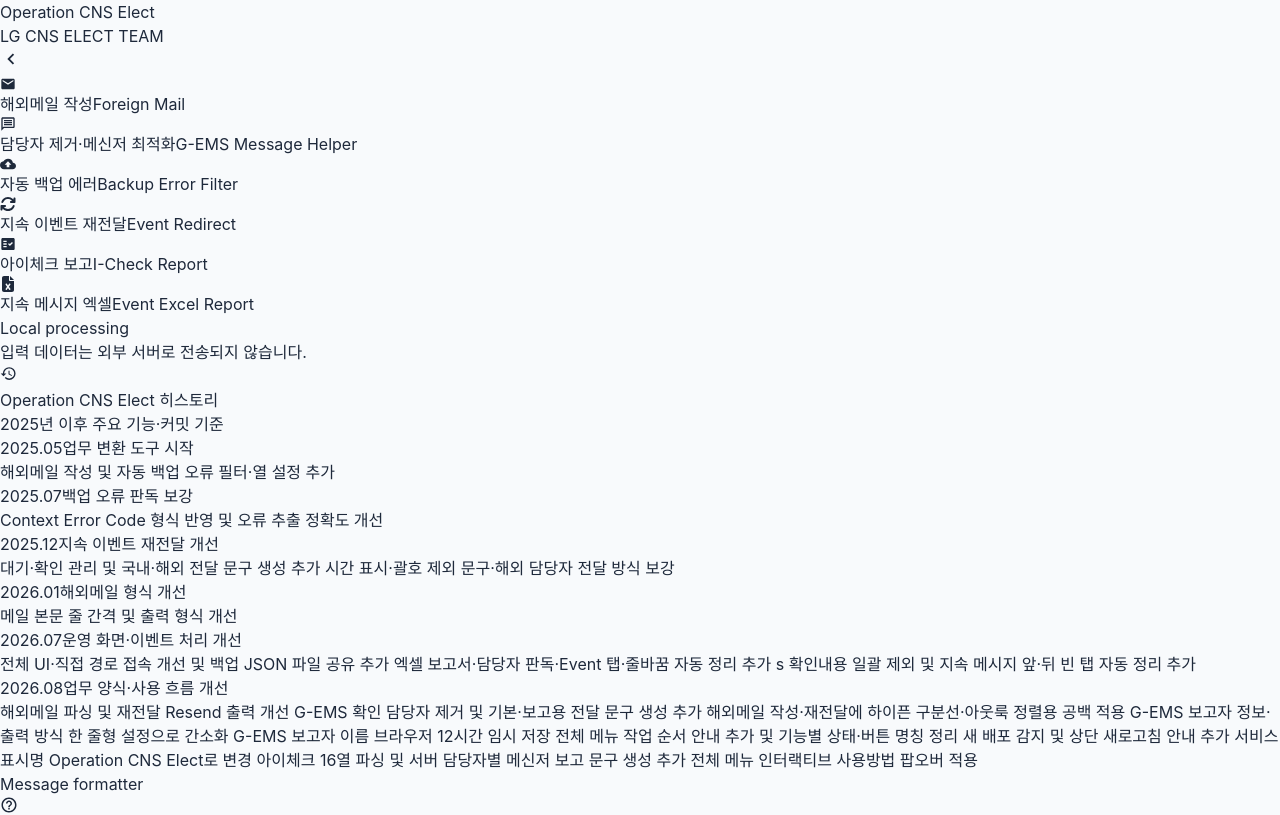
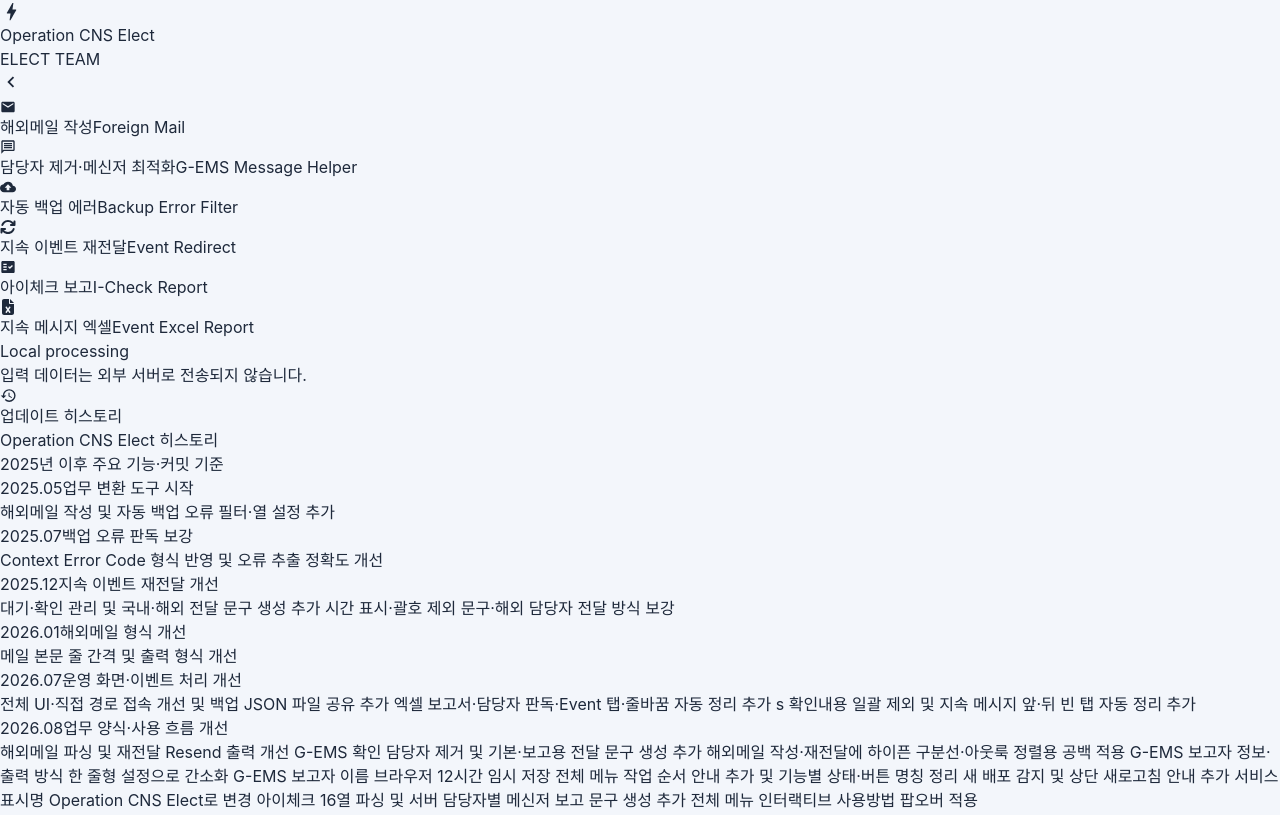
Before and after one commit to chipmunk-dev/Operation-entec, a React (Vite) app: page /foreign-mail in a window 1280 px wide. Shown: the top 815 px of the page. Built offline with nearby package versions, Linux system fonts and the light colour scheme.

Commit message:
style: modernize application interface

```diff
--- a/src/App.jsx
+++ b/src/App.jsx
@@ -15,19 +15,23 @@
 import PersistentEventExcel from './pages/PersistentEventExcel';
 
 function App() {
-  const [isMenuOpen, setIsMenuOpen] = useState(true);
+  const [isMenuOpen, setIsMenuOpen] = useState(() =>
+    typeof window === 'undefined'
+      ? true
+      : window.matchMedia('(min-width: 1024px)').matches,
+  );
 
   return (
     <Router>
-      <div className="min-h-screen bg-slate-50">
+      <div className="app-canvas min-h-screen">
         <Navbar isOpen={isMenuOpen} setIsOpen={setIsMenuOpen} />
         <div
-          className={`flex min-h-screen flex-col transition-[margin] duration-300 ${
-            isMenuOpen ? 'ml-64' : 'ml-[72px]'
+          className={`app-content flex min-h-screen flex-col transition-[margin] duration-300 ${
+            isMenuOpen ? 'ml-[92px] lg:ml-[276px]' : 'ml-[92px]'
           }`}
         >
           <AppUpdateBanner />
-          <main className="flex-1">
+          <main className="relative z-10 flex-1">
             <Routes>
               <Route path="/" element={<Navigate to="/foreign-mail" replace />} />
               <Route path="/foreign-mail" element={<ForeignMail />} />
@@ -40,7 +44,7 @@
             </Routes>
           </main>
 
-          <footer className="border-t border-slate-200 bg-white px-6 py-6">
+          <footer className="app-footer relative z-10 mx-4 mb-4 rounded-2xl border border-white/80 bg-white/70 px-6 py-5 shadow-sm backdrop-blur-xl sm:mx-6 lg:mx-8">
             <div className="mx-auto flex max-w-[1440px] flex-col gap-4 text-xs text-slate-500 lg:flex-row lg:items-end lg:justify-between">
               <div className="space-y-1.5">
                 <p className="font-semibold text-slate-700">
--- a/src/components/AppUpdateBanner.jsx
+++ b/src/components/AppUpdateBanner.jsx
@@ -11,11 +11,11 @@
   return (
     <div
       role="alert"
-      className="sticky top-0 z-30 border-b border-blue-200 bg-blue-50/95 px-4 py-3 shadow-sm backdrop-blur sm:px-6"
+      className="sticky top-3 z-30 mx-4 mt-3 rounded-2xl border border-blue-200/80 bg-white/90 px-4 py-3 shadow-[0_16px_40px_rgba(37,99,235,0.14)] backdrop-blur-xl sm:mx-6 lg:mx-8"
     >
       <div className="mx-auto flex max-w-[1440px] flex-col gap-3 sm:flex-row sm:items-center sm:justify-between">
         <div className="flex items-start gap-3">
-          <span className="mt-0.5 grid h-8 w-8 shrink-0 place-items-center rounded-full bg-blue-100 text-blue-700">
+          <span className="mt-0.5 grid h-9 w-9 shrink-0 place-items-center rounded-xl bg-gradient-to-br from-blue-600 to-cyan-500 text-white shadow-md shadow-blue-200">
             <FaArrowsRotate aria-hidden="true" />
           </span>
           <div>
--- a/src/components/Navbar.jsx
+++ b/src/components/Navbar.jsx
@@ -1,6 +1,7 @@
 import PropTypes from 'prop-types';
 import {
   MdBackup,
+  MdBolt,
   MdEmail,
   MdHistory,
   MdMenu,
@@ -97,48 +98,68 @@
 
 const Navbar = ({ isOpen, setIsOpen }) => (
   <aside
-    className={`fixed inset-y-0 left-0 z-40 flex flex-col border-r border-slate-800 bg-slate-950 text-white transition-[width] duration-300 ${
-      isOpen ? 'w-64' : 'w-[72px]'
+    className={`fixed bottom-3 left-3 top-3 z-40 flex flex-col rounded-[28px] border border-white/10 bg-slate-950/95 text-white shadow-[0_28px_80px_rgba(15,23,42,0.28)] backdrop-blur-2xl transition-[width] duration-300 ${
+      isOpen ? 'w-[252px]' : 'w-[68px]'
     }`}
   >
-    <div className="flex h-20 items-center justify-between border-b border-slate-800 px-4">
-      <div className={`min-w-0 transition-opacity ${isOpen ? 'opacity-100' : 'opacity-0'}`}>
+    <div
+      aria-hidden="true"
+      className="pointer-events-none absolute inset-0 overflow-hidden rounded-[28px]"
+    >
+      <span className="absolute -right-16 -top-20 h-52 w-52 rounded-full bg-blue-500/20 blur-3xl" />
+      <span className="absolute -bottom-20 -left-16 h-44 w-44 rounded-full bg-cyan-500/10 blur-3xl" />
+      <span className="absolute inset-0 bg-[linear-gradient(145deg,rgba(255,255,255,0.06),transparent_38%)]" />
+    </div>
+
+    <div className="relative z-10 flex h-20 items-center justify-between border-b border-white/10 px-3.5">
+      <div className={`min-w-0 items-center gap-3 ${isOpen ? 'flex' : 'hidden'}`}>
+        <span className="grid h-10 w-10 shrink-0 place-items-center rounded-2xl bg-gradient-to-br from-blue-400 via-blue-500 to-cyan-400 text-white shadow-lg shadow-blue-950/40 ring-1 ring-white/20">
+          <MdBolt size={23} aria-hidden="true" />
+        </span>
+        <div className="min-w-0">
         {isOpen && (
           <>
-            <p className="truncate text-base font-bold tracking-tight">Operation CNS Elect</p>
-            <p className="mt-0.5 text-[11px] font-medium text-slate-500">LG CNS ELECT TEAM</p>
+              <p className="truncate text-sm font-bold tracking-tight text-white">
+                Operation CNS Elect
+              </p>
+              <p className="mt-1 text-[10px] font-bold tracking-[0.16em] text-blue-300/70">
+                ELECT TEAM
+              </p>
           </>
         )}
+        </div>
       </div>
       <button
         type="button"
         onClick={() => setIsOpen(!isOpen)}
-        className="grid h-10 w-10 shrink-0 place-items-center rounded-xl text-slate-400 transition hover:bg-slate-800 hover:text-white"
+        className="grid h-10 w-10 shrink-0 place-items-center rounded-2xl border border-white/5 bg-white/5 text-slate-400 transition hover:border-white/10 hover:bg-white/10 hover:text-white"
         aria-label={isOpen ? '메뉴 접기' : '메뉴 펼치기'}
       >
         {isOpen ? <MdOutlineChevronLeft size={22} /> : <MdMenu size={22} />}
       </button>
     </div>
 
-    <nav className="flex-1 space-y-2 overflow-x-hidden overflow-y-auto px-3 py-5">
+    <nav className="relative z-10 flex-1 space-y-2 overflow-x-hidden overflow-y-auto px-2.5 py-4">
       {menuItems.map(({ name, description, path, icon: Icon }) => (
         <NavLink
           key={path}
           to={path}
           title={!isOpen ? name : undefined}
           className={({ isActive }) =>
-            `group flex h-14 items-center rounded-xl transition ${
+            `group flex h-[58px] items-center rounded-2xl border transition-all duration-200 ${
               isActive
-                ? 'bg-blue-600 text-white shadow-lg shadow-blue-950/30'
-                : 'text-slate-400 hover:bg-slate-900 hover:text-white'
-            } ${isOpen ? 'gap-3 px-3' : 'justify-center'}`
+                ? 'border-blue-400/30 bg-gradient-to-r from-blue-600 to-blue-500 text-white shadow-lg shadow-blue-950/40'
+                : 'border-transparent text-slate-400 hover:border-white/10 hover:bg-white/[0.07] hover:text-white'
+            } ${isOpen ? 'gap-3 px-3' : 'justify-center px-0'}`
           }
         >
-          <Icon className="shrink-0 text-xl" />
+          <span className="grid h-9 w-9 shrink-0 place-items-center rounded-xl bg-white/[0.06] text-lg ring-1 ring-white/[0.06] transition group-hover:bg-white/10">
+            <Icon />
+          </span>
           {isOpen && (
             <span className="min-w-0">
               <span className="block truncate text-sm font-semibold">{name}</span>
-              <span className="mt-0.5 block truncate text-[11px] text-slate-400 group-[.active]:text-blue-100">
+              <span className="mt-0.5 block truncate text-[10px] font-medium tracking-wide text-slate-400 transition group-hover:text-slate-300">
                 {description}
               </span>
             </span>
@@ -148,32 +169,36 @@
     </nav>
 
     {isOpen && (
-      <div className="m-3 rounded-xl border border-slate-800 bg-slate-900/70 p-3">
-        <div className="flex items-center gap-2 text-xs font-semibold text-emerald-400">
-          <span className="h-2 w-2 rounded-full bg-emerald-400" />
+      <div className="relative z-10 mx-3 mb-3 rounded-2xl border border-emerald-400/10 bg-emerald-400/[0.06] p-3.5">
+        <div className="flex items-center gap-2 text-[11px] font-bold uppercase tracking-wider text-emerald-300">
+          <span className="relative flex h-2 w-2">
+            <span className="absolute inline-flex h-full w-full animate-ping rounded-full bg-emerald-400 opacity-50" />
+            <span className="relative inline-flex h-2 w-2 rounded-full bg-emerald-400" />
+          </span>
           Local processing
         </div>
-        <p className="mt-1.5 text-[11px] leading-4 text-slate-500">
+        <p className="mt-2 text-[11px] leading-4 text-slate-400">
           입력 데이터는 외부 서버로 전송되지 않습니다.
         </p>
       </div>
     )}
 
-    <div className="group relative flex justify-center px-3 pb-3">
+    <div className="group relative z-10 flex justify-center px-3 pb-3">
       <button
         type="button"
-        className="grid h-8 w-8 place-items-center rounded-lg border border-slate-800 bg-slate-900 text-slate-500 transition hover:border-slate-700 hover:text-slate-200 focus:border-blue-500 focus:text-white focus:outline-none"
+        className={`flex h-9 items-center justify-center gap-2 rounded-xl border border-white/10 bg-white/5 text-slate-400 transition hover:border-white/20 hover:bg-white/10 hover:text-white focus:border-blue-400 focus:text-white focus:outline-none ${isOpen ? 'w-full px-3' : 'w-9'}`}
         aria-label="간략 변경 내역"
         aria-describedby="operation-change-log"
       >
         <MdHistory size={17} />
+        {isOpen && <span className="text-[11px] font-semibold">업데이트 히스토리</span>}
       </button>
 
       <div
         id="operation-change-log"
         role="tooltip"
-        className={`pointer-events-none fixed bottom-3 z-50 max-h-[calc(100vh-1.5rem)] w-80 translate-x-1 overflow-y-auto rounded-2xl border border-slate-700 bg-slate-950/95 p-4 opacity-0 shadow-2xl shadow-slate-950/50 backdrop-blur transition duration-150 group-hover:pointer-events-auto group-hover:translate-x-0 group-hover:opacity-100 group-focus-within:pointer-events-auto group-focus-within:translate-x-0 group-focus-within:opacity-100 ${
-          isOpen ? 'left-[268px]' : 'left-[84px]'
+        className={`pointer-events-none fixed bottom-3 z-50 max-h-[calc(100vh-1.5rem)] w-[min(20rem,calc(100vw-7rem))] translate-x-1 overflow-y-auto rounded-3xl border border-white/10 bg-slate-950/95 p-4 opacity-0 shadow-2xl shadow-slate-950/50 backdrop-blur-2xl transition duration-150 group-hover:pointer-events-auto group-hover:translate-x-0 group-hover:opacity-100 group-focus-within:pointer-events-auto group-focus-within:translate-x-0 group-focus-within:opacity-100 ${
+          isOpen ? 'left-[276px]' : 'left-[92px]'
         }`}
       >
         <div className="mb-3 border-b border-slate-800 pb-3">
--- a/src/index.css
+++ b/src/index.css
@@ -8,14 +8,18 @@
   }
 
   html {
-    @apply bg-slate-50;
+    @apply bg-[#f3f6fb];
   }
 
   body {
-    @apply m-0 min-w-[320px] bg-slate-50 text-slate-800 antialiased;
+    @apply m-0 min-w-[320px] bg-[#f3f6fb] text-slate-800 antialiased;
     font-family:
       Inter, Pretendard, -apple-system, BlinkMacSystemFont, 'Segoe UI',
       sans-serif;
+  }
+
+  ::selection {
+    @apply bg-blue-200 text-blue-950;
   }
 
   button,
@@ -27,37 +31,80 @@
 
   button,
   a {
-    @apply focus-visible:outline-none focus-visible:ring-2 focus-visible:ring-blue-500 focus-visible:ring-offset-2;
+    @apply focus-visible:outline-none focus-visible:ring-2 focus-visible:ring-blue-500 focus-visible:ring-offset-2 focus-visible:ring-offset-white;
   }
 }
 
 @layer components {
+  .app-canvas {
+    @apply relative isolate overflow-x-hidden bg-[#f3f6fb];
+  }
+
+  .app-canvas::before,
+  .app-canvas::after {
+    content: '';
+    @apply pointer-events-none fixed inset-0 z-0;
+  }
+
+  .app-canvas::before {
+    background:
+      radial-gradient(circle at 12% 10%, rgb(59 130 246 / 0.14), transparent 30rem),
+      radial-gradient(circle at 88% 4%, rgb(34 211 238 / 0.12), transparent 27rem),
+      radial-gradient(circle at 72% 78%, rgb(99 102 241 / 0.08), transparent 34rem),
+      linear-gradient(145deg, #f8fafc 0%, #f3f7fc 48%, #eef5fb 100%);
+  }
+
+  .app-canvas::after {
+    opacity: 0.42;
+    background-image:
+      linear-gradient(rgb(148 163 184 / 0.11) 1px, transparent 1px),
+      linear-gradient(90deg, rgb(148 163 184 / 0.11) 1px, transparent 1px);
+    background-size: 48px 48px;
+    mask-image: linear-gradient(to bottom, black, transparent 82%);
+  }
+
+  .app-content {
+    @apply relative z-10;
+  }
+
   .page-shell {
-    @apply mx-auto w-full max-w-[1440px] px-4 py-6 sm:px-6 lg:px-8 lg:py-10;
+    @apply mx-auto w-full max-w-[1440px] px-4 py-5 sm:px-6 lg:px-8 lg:py-8;
   }
 
   .page-header {
-    @apply mb-6 flex flex-col gap-2;
+    @apply relative mb-5 flex flex-col gap-2 overflow-visible rounded-[28px] border border-white/90 bg-white/80 p-5 shadow-[0_18px_55px_rgba(15,23,42,0.07)] backdrop-blur-xl sm:p-6;
+    background-image:
+      radial-gradient(circle at 92% 12%, rgb(34 211 238 / 0.13), transparent 17rem),
+      radial-gradient(circle at 74% 120%, rgb(59 130 246 / 0.1), transparent 22rem),
+      linear-gradient(135deg, rgb(255 255 255 / 0.92), rgb(248 250 252 / 0.78));
   }
 
   .page-eyebrow {
-    @apply text-xs font-bold uppercase tracking-[0.18em] text-blue-600;
+    @apply inline-flex w-fit items-center rounded-full border border-blue-100 bg-blue-50/80 px-2.5 py-1 text-[10px] font-extrabold uppercase tracking-[0.2em] text-blue-600;
   }
 
   .page-title {
-    @apply text-2xl font-bold tracking-tight text-slate-900 sm:text-3xl;
+    @apply text-2xl font-extrabold tracking-[-0.025em] text-slate-950 sm:text-[2rem];
   }
 
   .page-description {
-    @apply max-w-3xl text-sm leading-6 text-slate-500 sm:text-base;
+    @apply max-w-3xl text-sm font-medium leading-6 text-slate-500 sm:text-[15px];
+  }
+
+  .page-header .h-11.w-11 {
+    @apply border border-white/80 shadow-[0_10px_24px_rgba(15,23,42,0.09)] ring-1 ring-slate-900/5;
   }
 
   .panel {
-    @apply rounded-2xl border border-slate-200 bg-white shadow-sm;
+    @apply rounded-[24px] border border-white/90 bg-white/95 shadow-[0_14px_45px_rgba(15,23,42,0.065)] ring-1 ring-slate-200/60 backdrop-blur-sm transition-shadow duration-200;
+  }
+
+  .panel:hover {
+    @apply shadow-[0_18px_55px_rgba(15,23,42,0.08)];
   }
 
   .panel-header {
-    @apply flex flex-col gap-1 border-b border-slate-100 px-5 py-4 sm:flex-row sm:items-center sm:justify-between;
+    @apply flex flex-col gap-2 border-b border-slate-100/90 bg-gradient-to-r from-white via-white to-slate-50/60 px-5 py-4 sm:flex-row sm:items-center sm:justify-between;
   }
 
   .panel-body {
@@ -65,27 +112,27 @@
   }
 
   .workflow-guide {
-    @apply panel mb-6 overflow-x-auto;
+    @apply panel mb-5 overflow-x-auto bg-white/80 backdrop-blur-xl;
   }
 
   .workflow-guide-list {
-    @apply flex min-w-max divide-x divide-slate-100 lg:min-w-0;
+    @apply flex min-w-max divide-x divide-slate-100/80 lg:min-w-0;
   }
 
   .workflow-guide-item {
-    @apply flex min-w-[180px] flex-1 items-center gap-3 px-4 py-3;
+    @apply flex min-w-[180px] flex-1 items-center gap-3 px-4 py-3.5 transition-colors hover:bg-blue-50/40;
   }
 
   .workflow-guide-number {
-    @apply grid h-7 w-7 shrink-0 place-items-center rounded-full bg-blue-50 text-xs font-bold text-blue-700 ring-1 ring-blue-100;
+    @apply grid h-8 w-8 shrink-0 place-items-center rounded-xl bg-gradient-to-br from-blue-600 to-cyan-500 text-xs font-extrabold text-white shadow-md shadow-blue-200/80 ring-1 ring-white;
   }
 
   .field-label {
-    @apply mb-2 block text-sm font-semibold text-slate-700;
+    @apply mb-2 block text-sm font-bold text-slate-700;
   }
 
   .field-input {
-    @apply w-full rounded-xl border border-slate-300 bg-white px-4 py-3 text-sm text-slate-800 shadow-sm transition placeholder:text-slate-400 hover:border-slate-400 focus:border-blue-500 focus:outline-none focus:ring-4 focus:ring-blue-100;
+    @apply w-full rounded-2xl border border-slate-200 bg-white/90 px-4 py-3 text-sm text-slate-800 shadow-[inset_0_1px_2px_rgba(15,23,42,0.03),0_1px_2px_rgba(15,23,42,0.03)] transition placeholder:text-slate-400 hover:border-slate-300 hover:bg-white focus:border-blue-400 focus:bg-white focus:outline-none focus:ring-4 focus:ring-blue-100/80;
   }
 
   .field-select {
@@ -93,23 +140,37 @@
   }
 
   .btn {
-    @apply inline-flex items-center justify-center gap-2 rounded-xl px-4 py-2.5 text-sm font-semibold transition disabled:cursor-not-allowed disabled:opacity-50;
+    @apply inline-flex items-center justify-center gap-2 rounded-xl px-4 py-2.5 text-sm font-bold transition-all duration-200 disabled:cursor-not-allowed disabled:opacity-50;
   }
 
   .btn-primary {
-    @apply btn bg-blue-600 text-white shadow-sm hover:bg-blue-700;
+    @apply btn bg-gradient-to-r from-blue-600 to-blue-500 text-white shadow-md shadow-blue-200/70 hover:-translate-y-0.5 hover:from-blue-700 hover:to-blue-600 hover:shadow-lg hover:shadow-blue-200/80;
   }
 
   .btn-secondary {
-    @apply btn border border-slate-300 bg-white text-slate-700 shadow-sm hover:bg-slate-50;
+    @apply btn border border-slate-200 bg-white/90 text-slate-700 shadow-sm backdrop-blur hover:-translate-y-0.5 hover:border-blue-200 hover:bg-blue-50/60 hover:text-blue-700;
   }
 
   .btn-ghost {
-    @apply btn text-slate-600 hover:bg-slate-100;
+    @apply btn text-slate-600 hover:bg-white/80 hover:text-slate-900;
   }
 
   .status-pill {
-    @apply inline-flex items-center gap-1.5 rounded-full px-2.5 py-1 text-xs font-semibold;
+    @apply inline-flex items-center gap-1.5 rounded-full border border-slate-200/70 px-2.5 py-1 text-xs font-bold shadow-sm;
+  }
+
+  .panel pre.bg-slate-950 {
+    border-color: rgb(51 65 85 / 0.78);
+    background:
+      radial-gradient(circle at 100% 0%, rgb(37 99 235 / 0.17), transparent 22rem),
+      linear-gradient(145deg, #0f172a, #111c31 60%, #0b1220);
+    box-shadow:
+      inset 0 1px 0 rgb(255 255 255 / 0.04),
+      0 12px 30px rgb(15 23 42 / 0.12);
+  }
+
+  .app-footer {
+    background-image: linear-gradient(135deg, rgb(255 255 255 / 0.82), rgb(248 250 252 / 0.68));
   }
 
   .howto-popover {
@@ -162,9 +223,49 @@
 }
 
 @media (prefers-reduced-motion: reduce) {
+  *,
+  *::before,
+  *::after {
+    scroll-behavior: auto !important;
+    transition-duration: 0.01ms !important;
+  }
+
   .howto-popover,
   .howto-step-icon,
-  .howto-flow-arrow {
+  .howto-flow-arrow,
+  .animate-ping {
     animation: none;
   }
 }
+
+@media (max-width: 639px) {
+  .page-header {
+    @apply rounded-3xl p-4;
+  }
+
+  .page-title {
+    @apply text-xl;
+  }
+
+  .panel,
+  .workflow-guide {
+    @apply rounded-3xl;
+  }
+}
+
+* {
+  scrollbar-width: thin;
+  scrollbar-color: rgb(148 163 184 / 0.55) transparent;
+}
+
+*::-webkit-scrollbar {
+  width: 9px;
+  height: 9px;
+}
+
+*::-webkit-scrollbar-thumb {
+  border: 2px solid transparent;
+  border-radius: 999px;
+  background: rgb(148 163 184 / 0.5);
+  background-clip: padding-box;
+}
```
Also changed, not shown: src/components/HowToPopover.jsx (+6 -6 lines).
